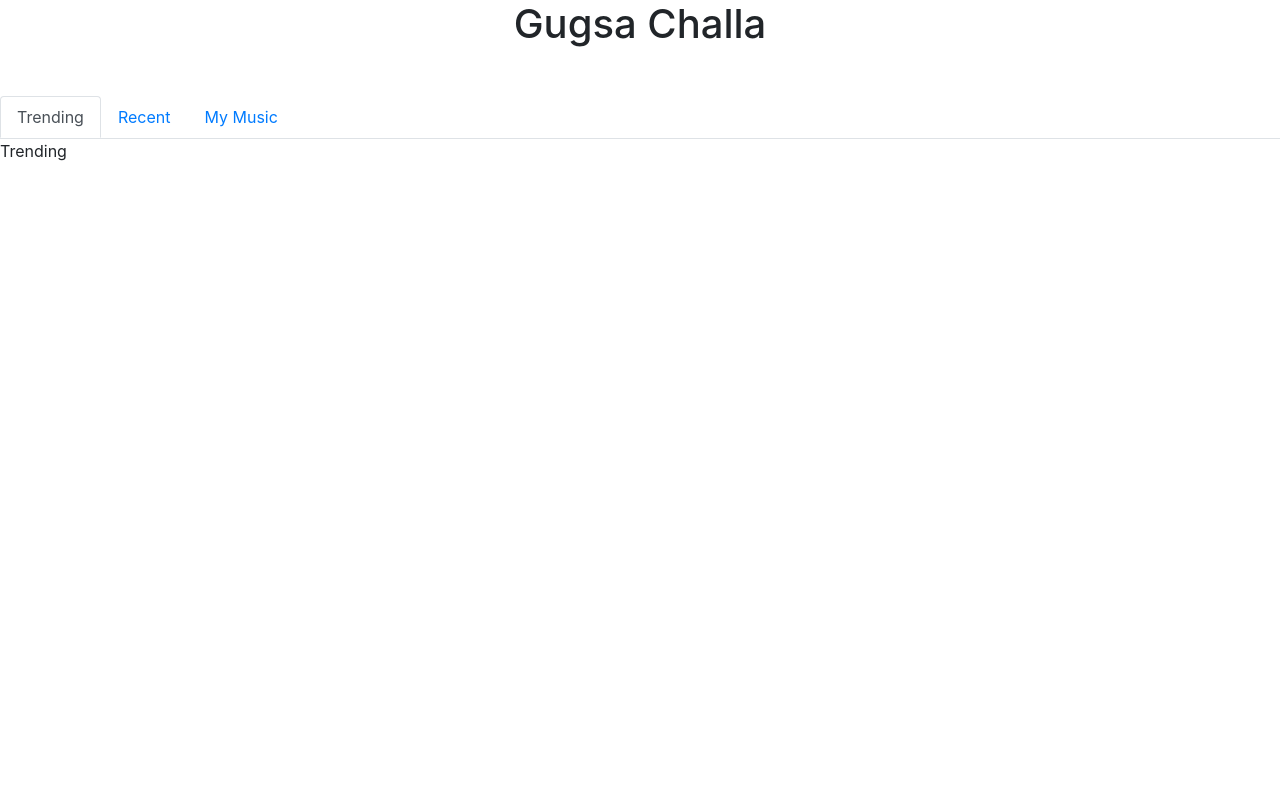
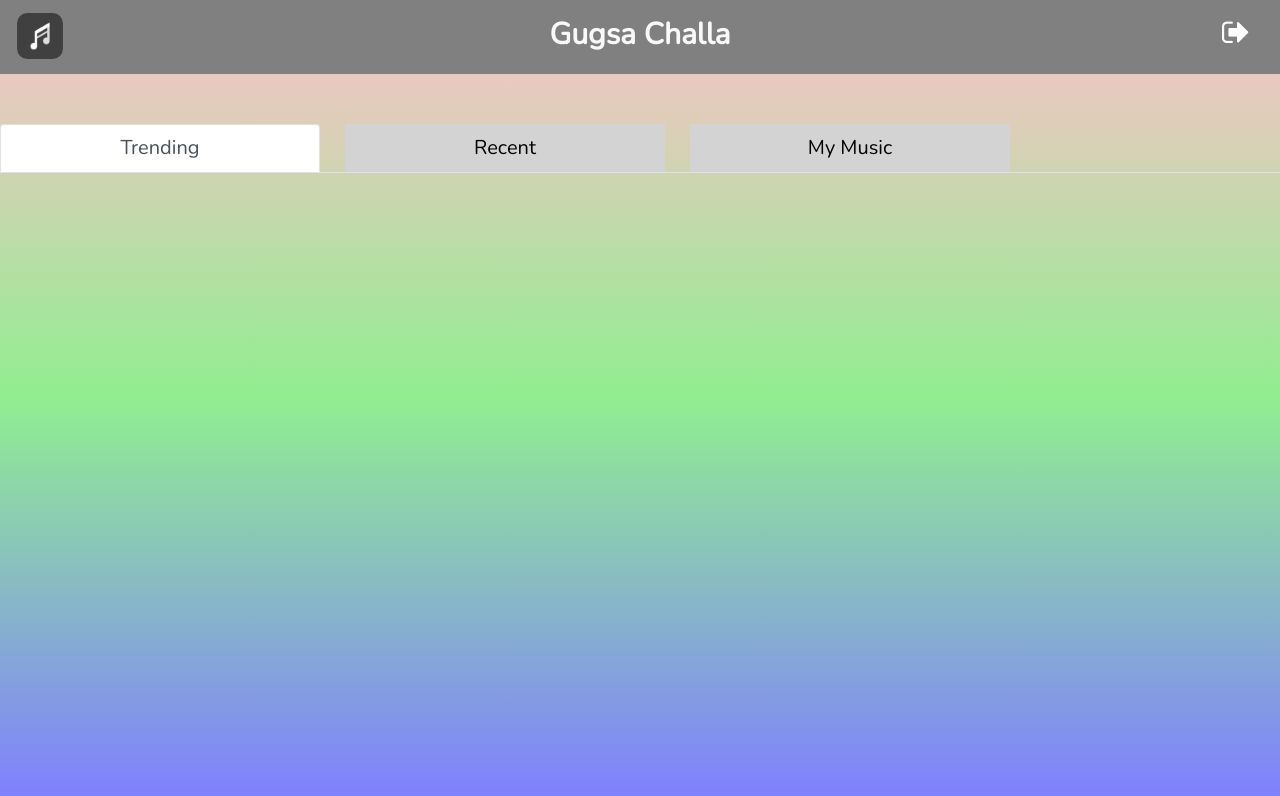
Before and after one commit to elliotcho/Music-Hub, a React (Create React App) app in the folder client/: page / in a window 1280 px wide. Shown: the top 796 px of the page. Built offline with nearby package versions, Linux system fonts and the light colour scheme.

Commit message:
third commit

```diff
--- a/client/public/index.html
+++ b/client/public/index.html
@@ -8,6 +8,9 @@
 
     <!--My favorite font-->
     <link rel="stylesheet" type="text/css" href="//fonts.googleapis.com/css?family=Nunito" />
+
+    <!--Sign out symbol-->
+    <link rel="stylesheet" href="https://cdnjs.cloudflare.com/ajax/libs/font-awesome/4.7.0/css/font-awesome.min.css">
 
     <!-- Bootstrap CSS -->
     <link rel="stylesheet" href="https://maxcdn.bootstrapcdn.com/bootstrap/4.0.0/css/bootstrap.min.css" integrity="sha384-Gn5384xqQ1aoWXA+058RXPxPg6fy4IWvTNh0E263XmFcJlSAwiGgFAW/dAiS6JXm" crossorigin="anonymous">
--- a/client/src/App.js
+++ b/client/src/App.js
@@ -2,7 +2,6 @@ import React from 'react';
 import Login from './Pages/Login/Login';
 import Signup from './Pages/Signup/Signup';
 import MusicFeed from './Pages/MusicFeed/MusicFeed';
-import './App.css';
 
 function App() {
   return (
--- /dev/null
+++ b/client/src/Pages/MusicFeed/Components/MyMusic.jsx
@@ -0,0 +1,20 @@
+import React, {Component} from 'react';
+
+class MyMusic extends Component{
+    render(){
+        const noSongs=<h1 className='noSongs'>No Music Available</h1>
+
+        return(
+            <div className='myMusic'>
+                {noSongs}
+
+                <section className='newSong'>
+                    <label htmlFor='upload'>+</label>
+                    <input id='upload' type='file' accept='mp3'/>
+                </section>
+            </div>
+        )
+    }
+}
+
+export default MyMusic;
--- a/client/src/Pages/MusicFeed/MusicFeed.css
+++ b/client/src/Pages/MusicFeed/MusicFeed.css
@@ -0,0 +1,127 @@
+.musicFeed{
+    position: fixed;
+    width: 100%;
+    height: 100%;
+    background-image: linear-gradient(rgb(255, 192, 203),rgb(144, 238, 144), rgb(0, 0, 255, 0.5));
+}
+
+.musicFeed header{
+    padding-top: 20px;
+    padding-bottom: 10px;
+    background: gray;
+    position: relative;
+    margin-bottom: 50px;
+}
+
+.musicFeed h1{
+    position: relative;
+    font-family:'Nunito';
+    font-weight: bold;
+    text-align: center;
+    font-size: 30px;
+    color: #f8f8f8;
+    bottom: 3px;
+}
+
+.musicFeed img{
+    width: 50px;
+    position: absolute;
+    bottom: 18%;
+    border-radius: 25%;
+    border: solid gray 2px;
+}
+
+.musicFeed button{
+    position: absolute;
+    font-size: 30px;
+    border: none;
+    left: 88%;
+    bottom: 25%;
+    color: white;
+    background: gray;
+    outline: none;
+    cursor: pointer;
+}
+
+.musicFeed button:hover{
+    color: black;
+}
+
+.musicFeed li{
+    width: 25%;
+    font-size: 20px;
+    margin-right: 25px;
+    text-align: center;
+    background: lightgray;
+    border-bottom: none;
+}
+
+.musicFeed li:hover{
+    position: relative;
+    top: 2px;
+}
+
+.musicFeed a{
+    font-family: 'Nunito';
+    color: black;
+}
+
+.myMusic{
+    padding: 20px;
+    background: white;
+    box-sizing: border-box;
+    max-height: 400px;
+}
+
+.myMusic .noSongs{
+    text-align: center;
+    margin: 30px auto;
+    color: black;
+}
+
+.myMusic .newSong{
+    position: relative;
+}
+
+.myMusic label{
+    position: absolute;
+    left: 88%;
+    bottom: 10%;
+    border-radius: 50%;
+    width: 50px;
+    height: 50px;
+    text-align: center;
+    font-size: 30px;
+    font-weight: bold;
+    font-family: 'Nunito';
+    background: orange;
+    cursor: pointer;
+}
+
+.myMusic label:hover{
+    box-shadow: 0 0 5px black;
+}
+
+.myMusic input{
+    visibility: hidden;
+}
+
+@media screen and (min-width: 700px){
+    .musicFeed button{
+        left: 92%;
+    }
+
+    .myMusic label{
+        left: 92%;
+    }
+}
+
+@media screen and (min-width: 992px){
+    .musicFeed button{
+        left: 95%;
+    }
+
+    .myMusic label{
+        left: 95%;
+    }
+}
--- a/client/src/Pages/MusicFeed/MusicFeed.jsx
+++ b/client/src/Pages/MusicFeed/MusicFeed.jsx
@@ -1,11 +1,16 @@
 import React, {Component} from 'react';
+import MyMusic from './Components/MyMusic';
+import logo from './Images/logo.jpg';
+import './MusicFeed.css'
 
 class MusicFeed extends Component{
     render(){
         return(
             <div className='musicFeed'>
-                <header className='text-center'>
-                    <h1 className='mb-5'>Gugsa Challa</h1>
+                <header className='container-fluid'>
+                    <img src={logo} alt='logo'/>
+                    <h1>Gugsa Challa</h1>
+                    <button><i className='fa fa-sign-out'></i></button>
                 </header>
 
                 <ul className='nav nav-tabs'>
@@ -16,15 +21,15 @@ class MusicFeed extends Component{
 
                 <div className='tab-content'>
                     <section id='trending' className='tab-pane active'>
-                        Trending
+
                     </section>
 
                     <section id='recent' className='tab-pane'>
-                        Recent
+
                     </section>
 
                     <section id='mymusic' className='tab-pane'>
-                        My Music
+                       <MyMusic/>
                     </section>
                 </div>
             </div>
```
Also changed, not shown: client/src/App.css (deleted), client/src/Pages/MusicFeed/Images/logo.jpg (added).
